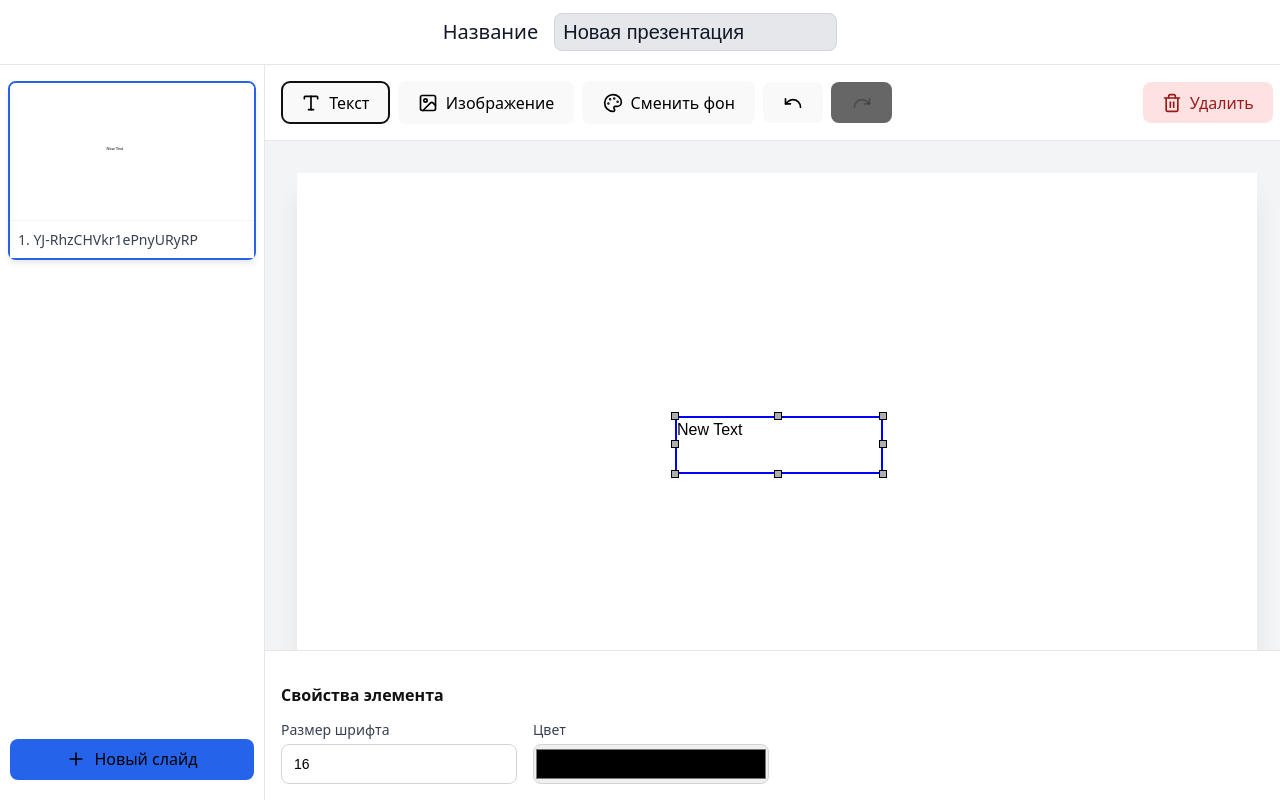
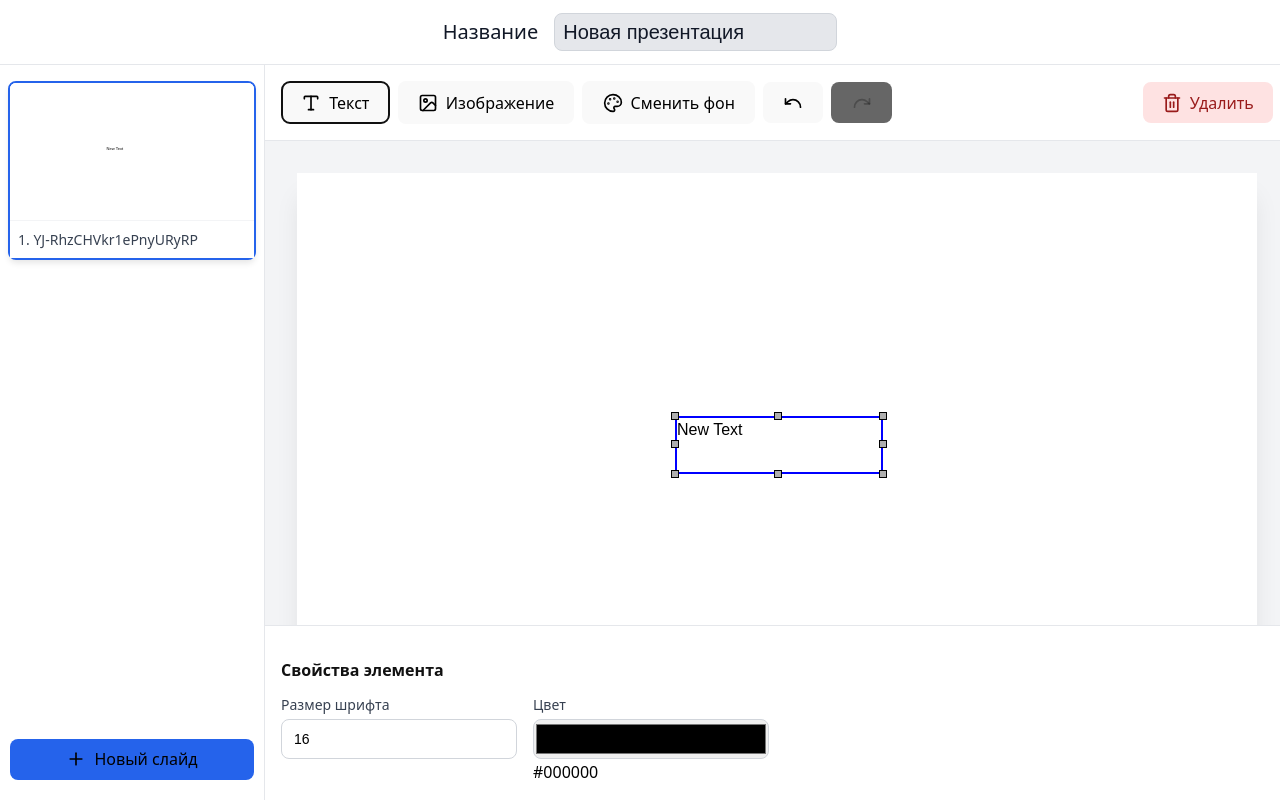
Before and after one commit to Jason1258t/frontend-2025, a React (Vite) app in the folder presentation_macker/: page / in a window 1280 px wide. Both pictures are taken after a click on the button "Текст". Built offline with nearby package versions, Linux system fonts and the light colour scheme.

Commit message:
debounced changes of properties

```diff
--- a/presentation_macker/package.json
+++ b/presentation_macker/package.json
@@ -12,6 +12,7 @@
   },
   "dependencies": {
     "@reduxjs/toolkit": "^2.11.0",
+    "appwrite": "^21.5.0",
     "lucide-react": "^0.554.0",
     "nanoid": "^5.1.6",
     "react": "^19.2.0",
@@ -23,6 +24,7 @@
     "@testing-library/jest-dom": "^6.9.1",
     "@testing-library/react": "^16.3.0",
     "@testing-library/user-event": "^14.6.1",
+    "@types/lodash": "^4.17.21",
     "@types/node": "^24.10.1",
     "@types/react": "^19.2.5",
     "@types/react-dom": "^19.2.3",
--- a/presentation_macker/src/view/PropertiesPanel/panels/TextPropertiesPanel.tsx
+++ b/presentation_macker/src/view/PropertiesPanel/panels/TextPropertiesPanel.tsx
@@ -1,4 +1,5 @@
-import React from "react";
+import React, { useState, useCallback, useEffect } from "react";
+import { debounce } from "lodash";
 import styles from "../PropertiesPanel.module.css";
 import type { TextObject } from "@/types";
 import {
@@ -17,6 +18,54 @@ export const TextPropertiesPanel: React.FC<TextPropertiesPanelProps> = ({
 }) => {
     const dispatch = useAppDispatch();
     const slideId = useAppSelector((state) => state.slides.currentSlideId)!;
+    const [localFontSize, setLocalFontSize] = useState(element.content.fontSize);
+    const [localColor, setLocalColor] = useState(element.content.color);
+
+    const debouncedChangeFontSize = useCallback(
+        debounce((size: number) => {
+            dispatch(
+                changeFontSize({
+                    slideId,
+                    objectId: element.id,
+                    size,
+                })
+            );
+        }, 500),
+        [dispatch, slideId, element.id]
+    );
+
+    const debouncedChangeColor = useCallback(
+        debounce((color: string) => {
+            dispatch(
+                changeObjectColor({
+                    slideId,
+                    objectId: element.id,
+                    color,
+                })
+            );
+        }, 300),
+        [dispatch, slideId, element.id]
+    );
+
+    const handleFontSizeChange = (e: React.ChangeEvent<HTMLInputElement>) => {
+        const value = parseInt(e.target.value) || 0;
+        setLocalFontSize(value);
+        debouncedChangeFontSize(value);
+    };
+
+    const handleColorChange = (e: React.ChangeEvent<HTMLInputElement>) => {
+        const value = e.target.value;
+        setLocalColor(value);
+        debouncedChangeColor(value);
+    };
+
+
+    useEffect(() => {
+        return () => {
+            debouncedChangeFontSize.cancel();
+            debouncedChangeColor.cancel();
+        };
+    }, [debouncedChangeFontSize, debouncedChangeColor]);
 
     return (
         <>
@@ -24,35 +73,30 @@ export const TextPropertiesPanel: React.FC<TextPropertiesPanelProps> = ({
                 <label className={styles.label}>Размер шрифта</label>
                 <input
                     type="number"
-                    value={element.content.fontSize}
-                    onChange={(e) =>
-                        dispatch(
-                            changeFontSize({
-                                slideId,
-                                objectId: element.id,
-                                size: parseInt(e.target.value),
-                            })
-                        )
-                    }
+                    value={localFontSize}
+                    onChange={handleFontSizeChange}
+                    min="1"
+                    max="200"
                     className={styles.input}
                 />
             </div>
             <div className={styles.field}>
                 <label className={styles.label}>Цвет</label>
-                <input
-                    type="color"
-                    value={element.content.color}
-                    onChange={(e) =>
-                        dispatch(
-                            changeObjectColor({
-                                slideId,
-                                objectId: element.id,
-                                color: e.target.value,
-                            })
-                        )
-                    }
-                    className={`${styles.colorInput} ${styles.input}`}
-                />
+                <div className={styles.colorContainer}>
+                    <input
+                        type="color"
+                        value={localColor}
+                        onChange={handleColorChange}
+                        className={`${styles.colorInput} ${styles.input}`}
+                        title="Выберите цвет"
+                    />
+                    <span
+                        className={styles.colorValue}
+                        style={{ color: localColor }}
+                    >
+                        {localColor}
+                    </span>
+                </div>
             </div>
         </>
     );
--- a/presentation_macker/src/view/Toolbar/Toolbar.tsx
+++ b/presentation_macker/src/view/Toolbar/Toolbar.tsx
@@ -26,7 +26,6 @@ const Toolbar = () => {
             <div className={styles.toolbarContent}>
                 {showSlideAction && (
                     <>
-                        {" "}
                         <button
                             onClick={onAddText}
                             className={styles.toolButton}
```
Also changed, not shown: 1 other file (tests, documents, lock files or other folders).
